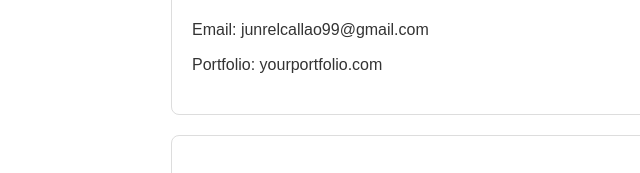
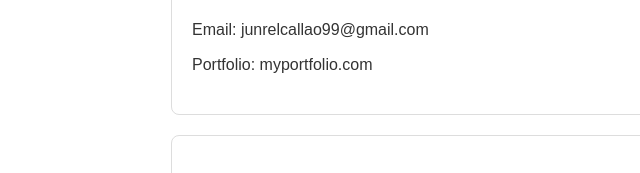
Before and after one commit to junrelcallao/callao22, a plain HTML site: page profile.html in a window 1280 px wide. Shown: the part 277-450 px from the top of the page, 48-688 px from the left. Drawn offline with Linux system fonts and the light colour scheme.

Commit message:
Update profile.html

```diff
--- a/profile.html
+++ b/profile.html
@@ -76,7 +76,7 @@
     <h2>Contact Information</h2>
     <ul>
       <li>Email: junrelcallao99@gmail.com</li>
-      <li>Portfolio: yourportfolio.com</li>
+      <li>Portfolio: myportfolio.com</li>
     </ul>
   </section>
 
```
